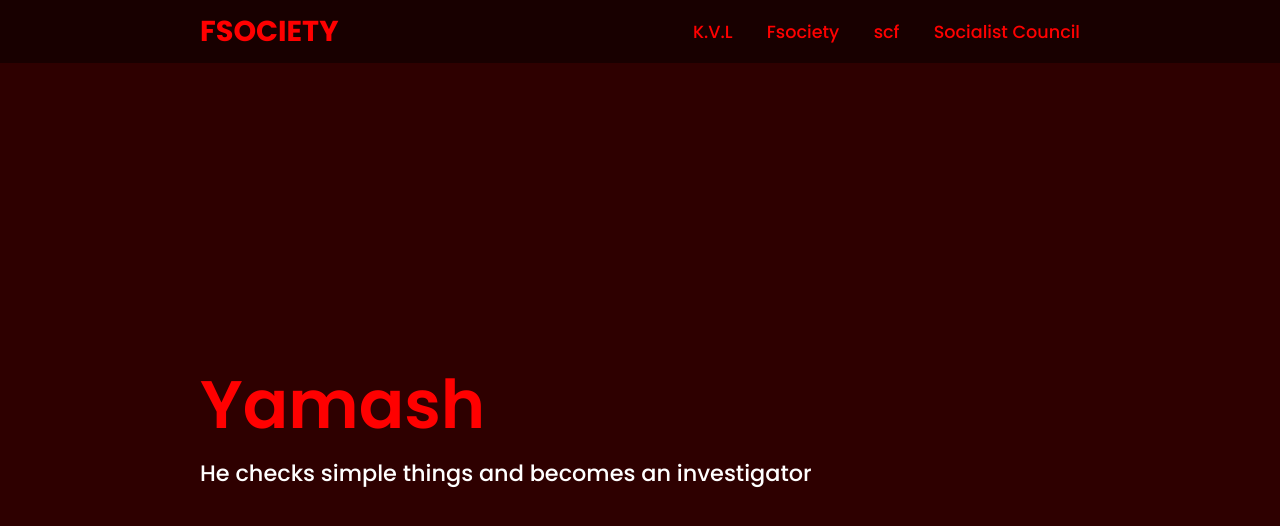
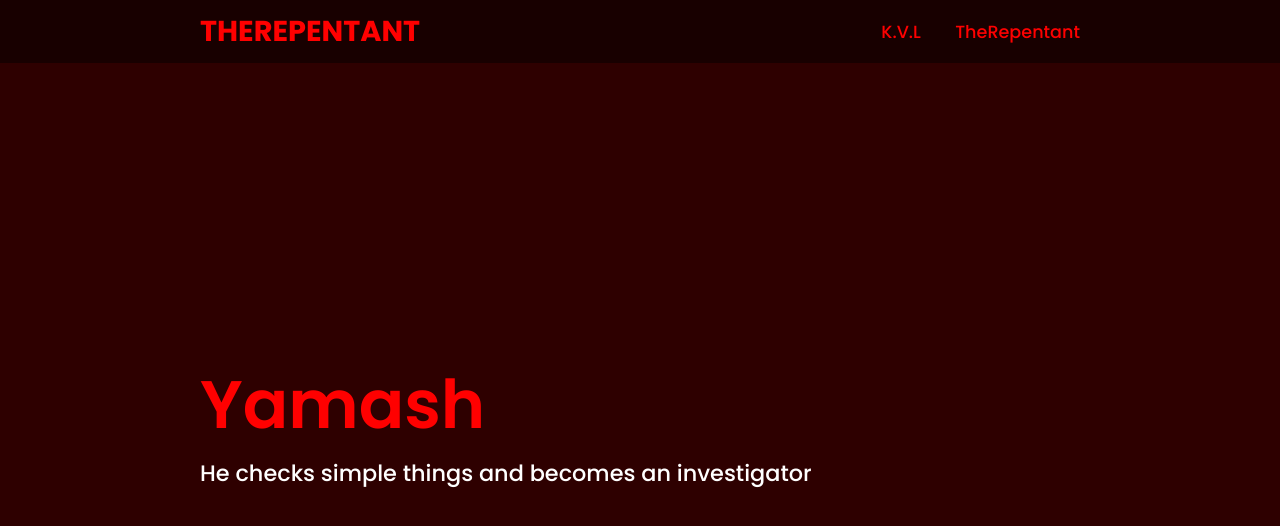
Before and after one commit to rh1root/TheRepentant, a plain HTML site: page Yamash.html in a window 1280 px wide. Drawn offline with Linux system fonts and the light colour scheme.

Commit message:
Update Yamash.html

```diff
--- a/Yamash.html
+++ b/Yamash.html
@@ -10,12 +10,10 @@
     </head>
 <body>
     <header>
-        <a href="index.html" class="logo">Fsociety</a>
+        <a href="index.html" class="logo">TheRepentant</a>
         <nav class="navigation">
             <a href="https://discord.gg/XxfwttZchY">K.V.L</a>
-            <a href="https://discord.gg/VNe8ujbJxz">Fsociety</a>
-            <a href="https://discord.gg/scf">scf</a>
-            <a href="https://discord.gg/217">Socialist Council</a>
+            <a href="https://discord.gg/VNe8ujbJxz">TheRepentant</a>
         </nav>
     </header>
     <section class="main">
```
